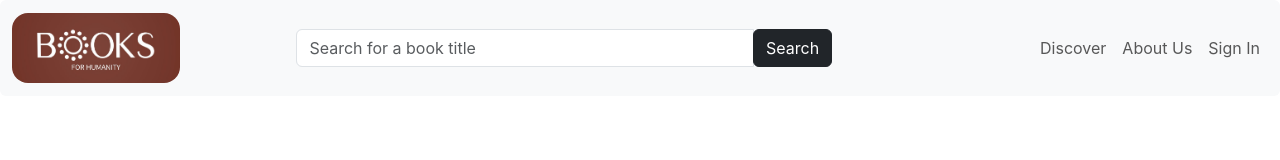
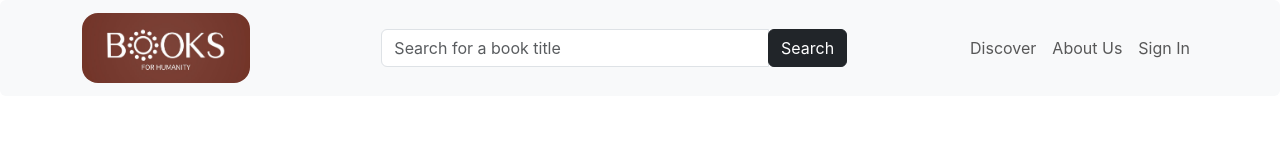
Before and after one commit to DanigCuevas/BooksForHumanity, a React (Create React App) app: page / in a window 1280 px wide. Shown: the top 160 px of the page. Built offline with nearby package versions, Linux system fonts and the light colour scheme.

Commit message:
centered search bar in navbar

```diff
--- a/src/components/Navbar.js
+++ b/src/components/Navbar.js
@@ -140,7 +140,7 @@ export default function Navbar() {
       </div> */}
 
 <nav className="navbar navbar-expand-lg bg-body-tertiary rounded" aria-label="Eleventh navbar example">
-      <div className="container-fluid">
+      <div className="container">
         <a className="navbar-brand" href="#">
           <img src="assets/images/logo.jpg" alt="logo" class="navbarLogo" height="70">
 
@@ -167,11 +167,7 @@ export default function Navbar() {
             </div>
           </form>
 
-          {/* <form role="search">
-            <input className="form-control" type="search" placeholder="Search" aria-label="Search"/>
-          </form> */}
-
-          <ul class="navbar-nav ms-auto mb-2 mb-lg-0">
+          <ul className="navbar-nav ml-auto">
             <li className="nav-item">
                 <a className="nav-link" href="">Discover</a>
               </li>
```
Lines whose indentation alone changed are shown as unchanged.
